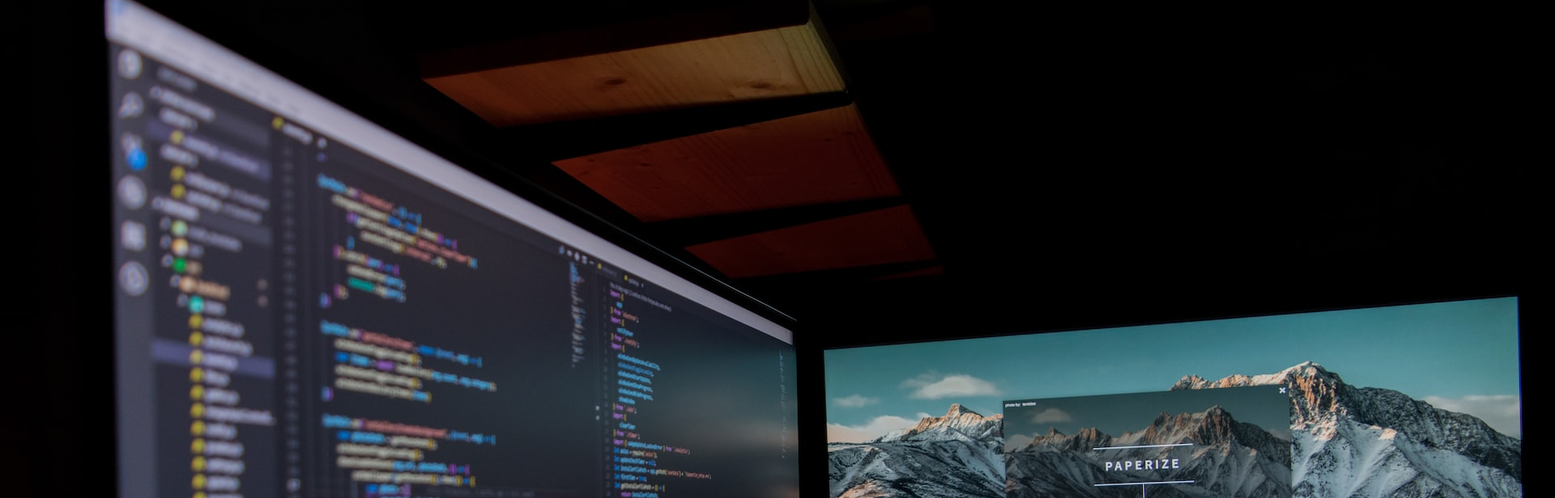
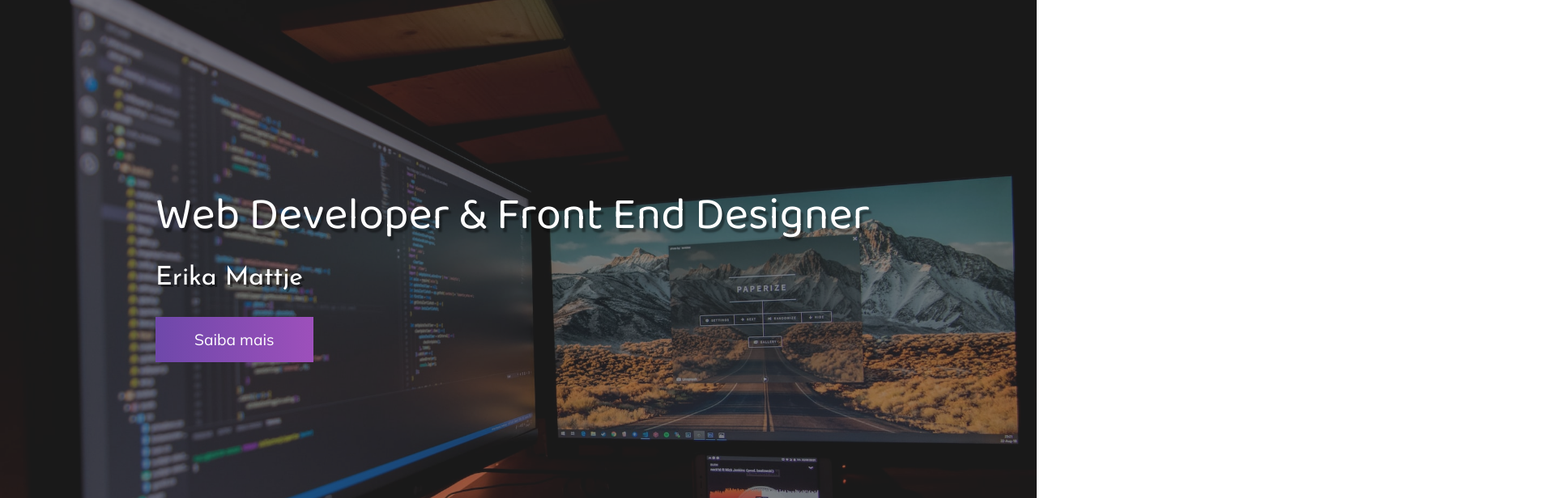
Before and after one commit to erikamattje/Portfolio, a plain HTML site: page index.html in a window 1280 px wide. Shown: the top 616 px of the page at 81% size, 1920 px wide, since content can reach past the window. Drawn offline with Linux system fonts and the light colour scheme.

Commit message:
Alterações de CSS no Header

```diff
--- a/index.html
+++ b/index.html
@@ -13,12 +13,14 @@
 <body>
     <div class="container">
         <header>
-            <div class="img-wrapper">
+            <div class="img-wrapper"> <!-- Embrulho para imagem do header -->
                 <img src="imagens/bg.jpg" alt="">
             </div>
-            <h1>Web Developer & Front End Designer</h1>
-            <p>Erika Mattje</p>
-            <button>Saiba mais</button>
+            <div class="banner">
+                <h1>Web Developer & Front End Designer</h1>
+                <p>Erika Mattje</p>
+                <button>Saiba mais</button>
+            </div>
         </header>
     </div>
 </body>
--- a/style.css
+++ b/style.css
@@ -3,6 +3,67 @@
 @import url(https://cdnjs.cloudflare.com/ajax/libs/font-awesome/6.2.0/css/all.min.css);
 
 *{
-    margin: 0;
-    padding: 0;
+    margin: 0; /* o asterisco significa que vai funcionar em toda a página, é uma pratica mais comum */
+    padding: 0; /* margem interna */
 }
+
+header{
+    width: 100%; /* 100% da largura da página */
+    height: 100vh; /* vh (view height) altura da visualização em que a página for carregada */
+    overflow: hidden; /* esconder o overflow desabilita a possibilidade do cabeçalho passar o tamanho da janela e ficar com aquela barra de rolagem embaixo */
+    position: relative;
+}
+
+.img-wrapper{ /* toda classe começa com ponto. Formatação de todo elemento que utilize essa classe */
+    width: 100%; /* vai ocupar 100% da largura , no caso do header (pq esta dentro do header)*/
+    height: 100%;
+    overflow: hidden;
+    background-color: rgba(0, 0, 0, 0.8); /* "a" é de alfa, ele define a opacidade que o elementa vai ter. 0.8 significa 80% */
+}
+
+.img-wrapper img{ /* Seletor CSS para imagem que estejam dentro da classe img-wrapper. (para a imagem se limitar a ficar dentro do tamanho do img wrapper) */
+    width: 100%;
+    height: 100%;
+    object-fit: cover; /* a forma que a imagem vai ser redimensionada(não distorce a imagem e perde proporção), com cover ela vai cobrir a div */
+    opacity: 0.5 ;
+}
+
+.banner{
+    position: absolute; /* para não ter um posicionamento estatico. pra isso funcionar, precisa estar dentro de um elemento com posicionamento relativo (no caso o header) */
+    top: 30%; /* parte superior */
+    left: 15%;
+}
+
+.banner h1{
+    color: #ffffff;
+    font-size: 3.5rem; /* unidade visando acessibilidade (em ou rem)*/
+    font-family: "Baloo Da 2", serif;
+    font-weight: 200;
+    text-shadow: .2rem .3rem 2px rgba(0, 0, 0, 0.4); /* distancia direita, distancia baixo, blur, cor */
+    line-height: 3.5rem;
+    margin-bottom: 2rem; /* tamanho do proprio paragrafo. distancia entre o h1 e o p */
+}
+
+.banner p{
+    font-family: "Josefin Sans", serif; /* trocar essa por josefin slab */
+    color: #ffffff;
+    font-size: 2rem;
+    text-shadow: .2rem .2rem rgba(0,0,0, .4);
+    margin-bottom: 2rem; /* distancia para o botão */
+
+}
+
+.banner button{
+    font-family: "Mulish", serif;
+    color: #fff;
+    font-size: 1.2rem;
+    background: #9D50BB;  /* fallback for old browsers */
+    background: -webkit-linear-gradient(to right, #6E48AA, #9D50BB);  /* Chrome 10-25, Safari 5.1-6 */
+    background: linear-gradient(to right, #6E48AA, #9D50BB); /* W3C, IE 10+/ Edge, Firefox 16+, Chrome 26+, Opera 12+, Safari 7+ */
+    padding: 1rem 3rem;
+    border: none;
+
+
+
+
+}
```
